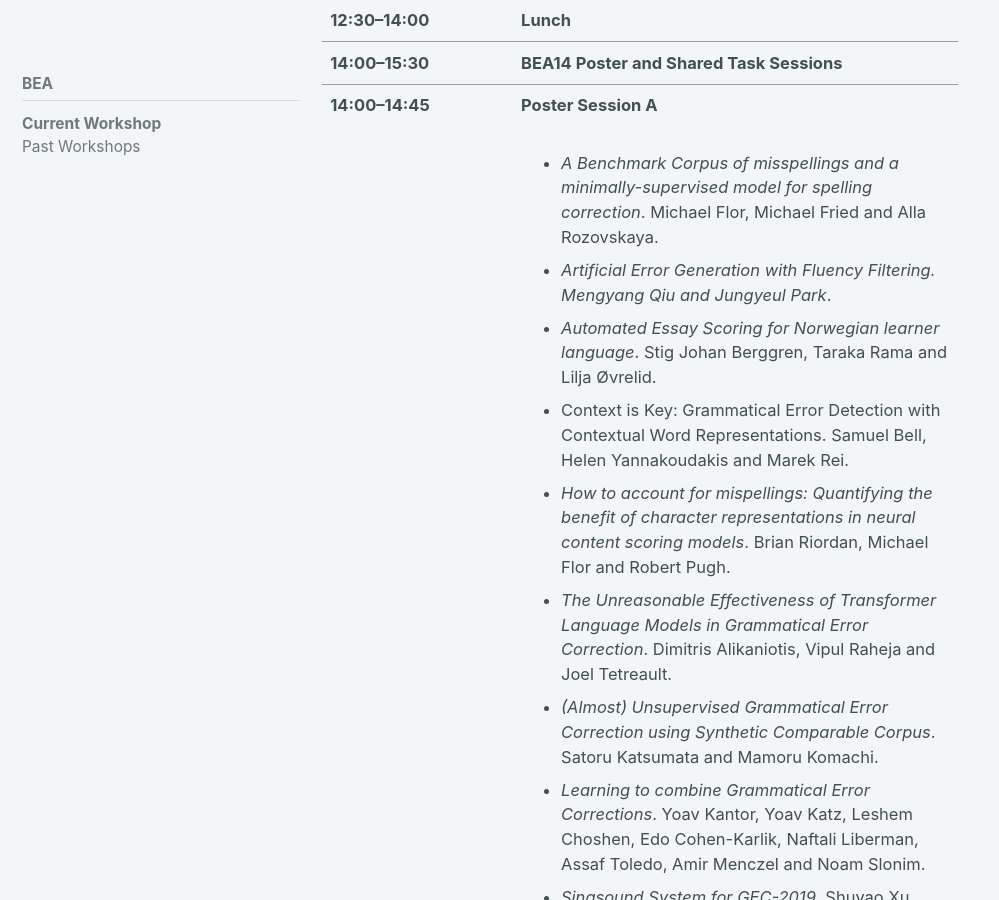
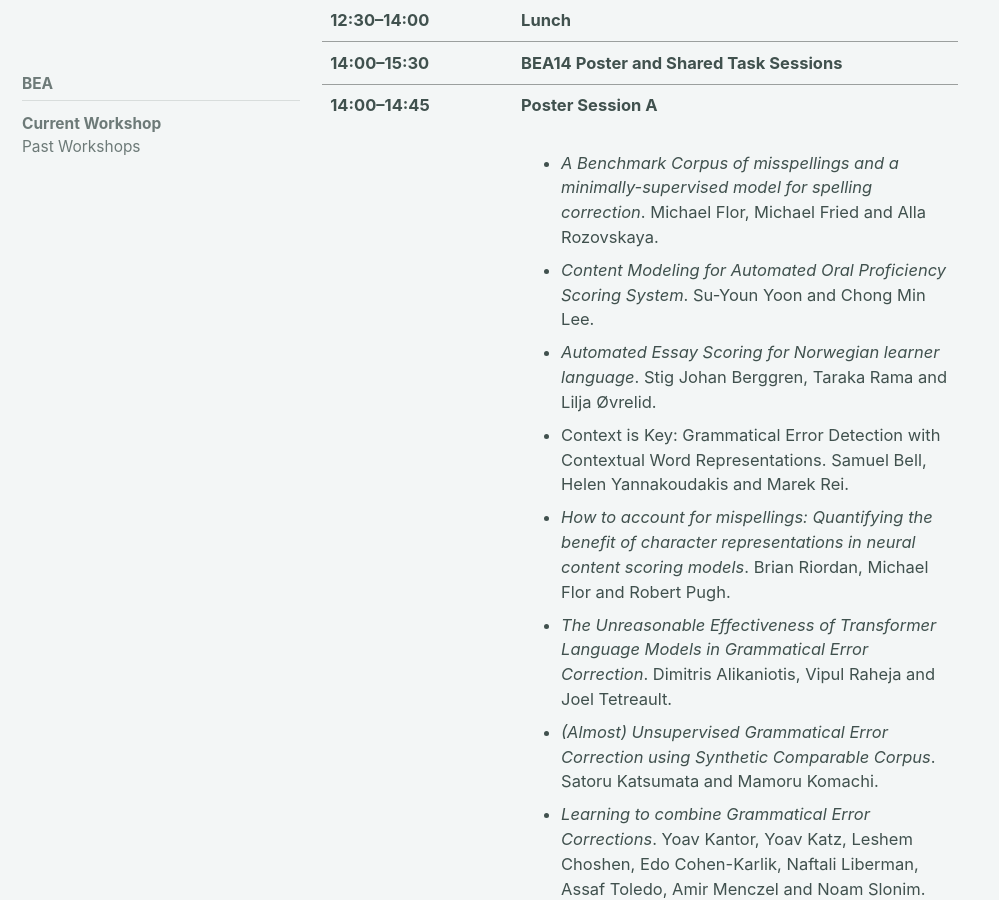
Before and after one commit to sigedu-org/website, a Jekyll site: the page built from _pages/bea/current.md, in a window 1280 px wide and 900 px high, scrolled down 7735 px. Shown: the whole window, without its empty margins (0-999 px from the left). Built offline with Jekyll 4.4.1, drawn with Linux system fonts in a browser that asks for light colours; cached includes are drawn as plain includes; nearby versions of some CDN libraries; some of the changed text lies outside the part shown.

Commit message:
Swap posters per discussion on Slack.

```diff
--- a/_pages/bea/current.md
+++ b/_pages/bea/current.md
@@ -202,8 +202,11 @@ More information can be found on the task [webpage](https://www.cl.cam.ac.uk/res
             <td>
                 <ul>
                     <li><i>A Benchmark Corpus of misspellings and a minimally-supervised model for spelling correction</i>. Michael Flor, Michael Fried and Alla Rozovskaya. </li>
-                    <li><i>Artificial Error Generation with Fluency Filtering. Mengyang Qiu and Jungyeul Park</i>. </li>
+
+                    <li><i>Content Modeling for Automated Oral Proficiency Scoring System</i>. Su-Youn Yoon and Chong Min Lee. </li>
+
                     <li><i>Automated Essay Scoring for Norwegian learner language</i>. Stig Johan Berggren, Taraka Rama and Lilja Øvrelid. </li>
+
                     <li>Context is Key: Grammatical Error Detection with Contextual Word Representations. Samuel Bell, Helen Yannakoudakis and Marek Rei. </li>
 
                     <li><i>How to account for mispellings: Quantifying the benefit of character representations in neural content scoring models</i>. Brian Riordan, Michael Flor and Robert Pugh. </li>
```
Also changed, not shown: other parts of _pages/bea/current.md (+1 -1 lines).
